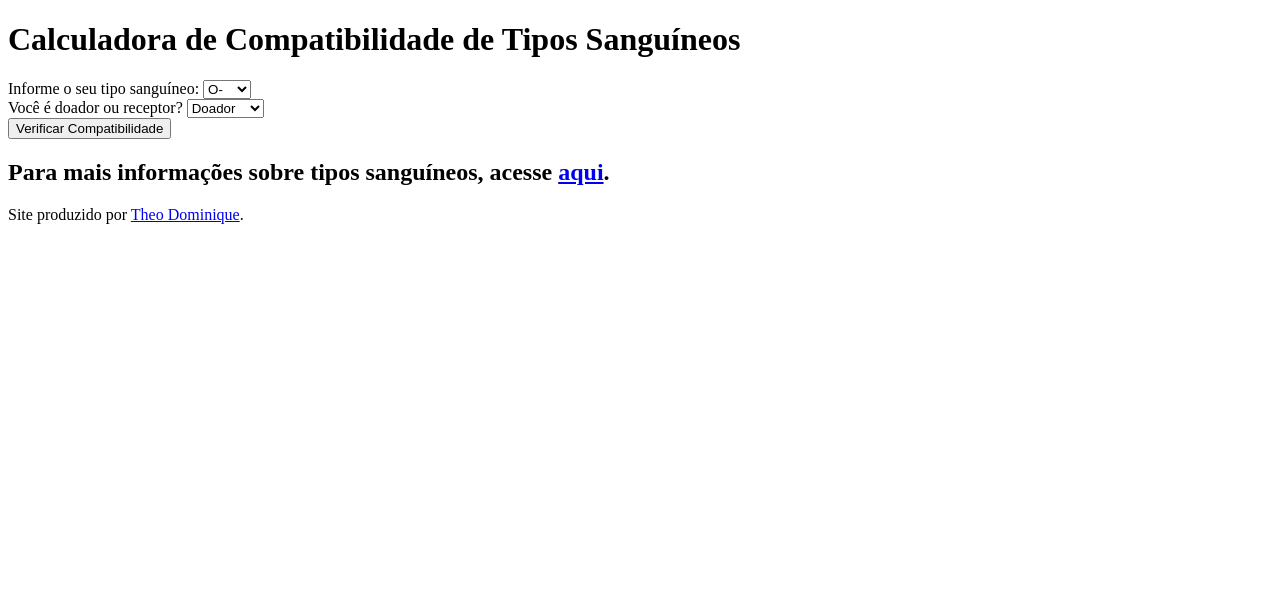
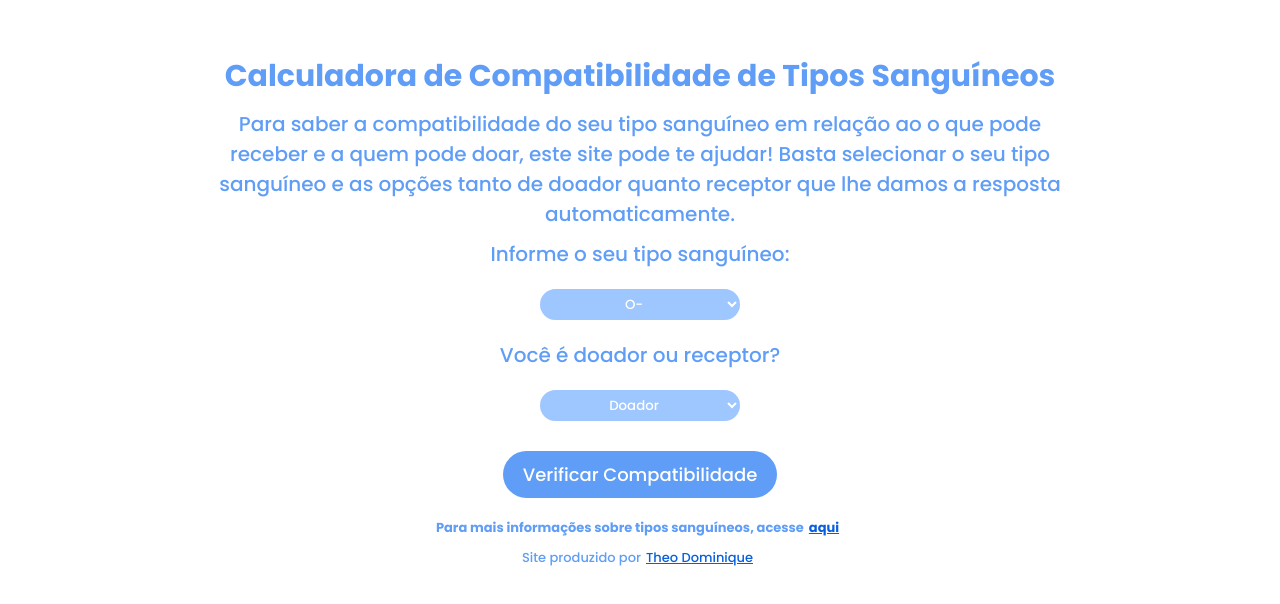
Before and after one commit to theodomi/calculadora, a plain HTML site: page index.html in a window 1280 px wide. Drawn offline with Linux system fonts and the light colour scheme.

Commit message:
new commit

```diff
--- a/index.html
+++ b/index.html
@@ -2,25 +2,44 @@
 <html lang="pt-BR">
 
 <head>
+    <!-- meta tags basicas -->
     <meta charset="UTF-8">
     <meta http-equiv="X-UA-Compatible" content="IE=edge">
     <meta name="viewport" content="width=device-width, initial-scale=1.0">
+    <meta name="title" content="Calculadora de Compatibilidade de Tipos Sanguíneos">
+    <meta name="description"
+        content="Para saber a compatibilidade do seu tipo sanguíneo em relação ao o que pode receber e a quem pode doar, este site pode te ajudar! Basta selecionar o seu tipo sanguíneo e as opções tanto de doador quanto receptor que lhe damos a resposta automaticamente.">
     <title>Calculadora de Compatibilidade de Tipos Sanguíneos</title>
     <link rel="stylesheet" href="styles.css">
     <script src="script.js"></script>
     <link rel="preconnect" href="https://fonts.googleapis.com">
     <link rel="preconnect" href="https://fonts.gstatic.com" crossorigin>
     <link href="https://fonts.googleapis.com/css2?family=Poppins:wght@300;500;700&display=swap" rel="stylesheet">
+    <!-- twitter -->
+    <meta property="twitter:card" content="summary_large_image" />
+    <meta property="twitter:url" content="" />
+    <meta property="twitter:title" content="Calculadora de Compatibilidade de Tipos Sanguíneos" />
+    <meta property="twitter:description" content="Descubra a compatibilidade do seu tipo sanguíneo!" />
+    <meta property="twitter:image" content="" />
 </head>
 <header>
     <h1>Calculadora de Compatibilidade de Tipos Sanguíneos</h1>
 </header>
 
 <body>
+    <div class="center">
+        <p id="description">Para saber a compatibilidade do seu tipo sanguíneo em relação ao o que pode receber e a quem
+            pode doar, este site
+            pode te ajudar! Basta selecionar o seu tipo sanguíneo e as opções tanto de doador quanto receptor que lhe
+            damos
+            a resposta automaticamente.</p>
+    </div>
+    <form>
+        <div class="center">
+            <section>
 
-    <form>
+                <label>Informe o seu tipo sanguíneo: </label>
                 <div>
-            <label>Informe o seu tipo sanguíneo: </label>
                     <select id="tipo-sanguineo">
                         <option value="o-negativo">O-</option>
                         <option value="o-positivo">O+</option>
@@ -32,26 +51,32 @@
                         <option value="ab-positivo">AB+</option>
                     </select>
                 </div>
-
+            </section>
+        </div>
+        <div class="center">
+            <section>
+                <label>Você é doador ou receptor? </label>
                 <div>
-            <label>Você é doador ou receptor? </label>
                     <select id="doador-ou-receptor">
                         <option value="doador">Doador</option>
                         <option value="receptor">Receptor</option>
                     </select>
                 </div>
-
-        <div>
+            </section>
+        </div>
+        <div class="center">
+            <section>
                 <input type="button" id="botao" name="botao" value="Verificar Compatibilidade"
                     onclick="verificarCompatibilidade()">
+            </section>
         </div>
     </form>
 
 </body>
 <footer>
-    <h2>Para mais informações sobre tipos sanguíneos, acesse <a
-            href="https://www.tuasaude.com/tipos-de-sangue/">aqui</a>.</h2>
-    <p>Site produzido por <a href="https://github.com/theodomi">Theo Dominique</a>.</p>
+    <h2 class="footer">Para mais informações sobre tipos sanguíneos, acesse<a
+            href="https://www.tuasaude.com/tipos-de-sangue/">aqui</a></h2>
+    <p class="footer">Site produzido por<a href="https://github.com/theodomi">Theo Dominique</a></p>
 </footer>
 
 </html>
--- a/styles.css
+++ b/styles.css
@@ -0,0 +1,83 @@
+* {
+    font-family:'Poppins', sans-serif;
+    margin: 10px 5px;
+    max-width: 100%;
+    align-items: center;
+    text-align: center;
+}
+
+h1,
+h2,
+p,
+label {
+    color: #5F9DF7;
+    font-size: 20px;
+}
+
+h1 {
+  margin-top: 5%;
+    font-size: 30px;
+}
+
+body {
+  margin: auto 15%;
+}
+
+a {
+    color: #075FDF;
+}
+
+.footer {
+    font-size: small;
+}
+
+select {
+    background-color: #9EC6FF;
+    color: #fff;
+    box-shadow: none;
+    overflow: hidden;
+    border: none;
+    border-radius: 50px;
+    padding: 5px 10px;
+    margin: 10px;
+    width: 250px;
+    cursor: pointer;
+    max-width: 200px;
+}
+
+#botao {
+    background-color: #5F9DF7;
+    color: #fff;
+    border: none;
+    border-radius: 50px;
+    padding: 10px 20px;
+    font-size: large;
+    flex-wrap: wrap;
+    width: auto;
+    cursor: pointer;
+}
+
+/* teste */
+@media (max-width: 600px) {
+  body {
+    margin: auto 5px;
+  }
+
+  select,
+  label {
+    font-size: 20px;
+  }
+
+  #botao {
+    font-size: 25px;
+  }
+
+  #description {
+    font-size: 15px;
+    margin: auto 30px;
+  }
+
+  h1 {
+    margin-top: 15%;
+  }
+}
```
Lines whose indentation alone changed are shown as unchanged.
